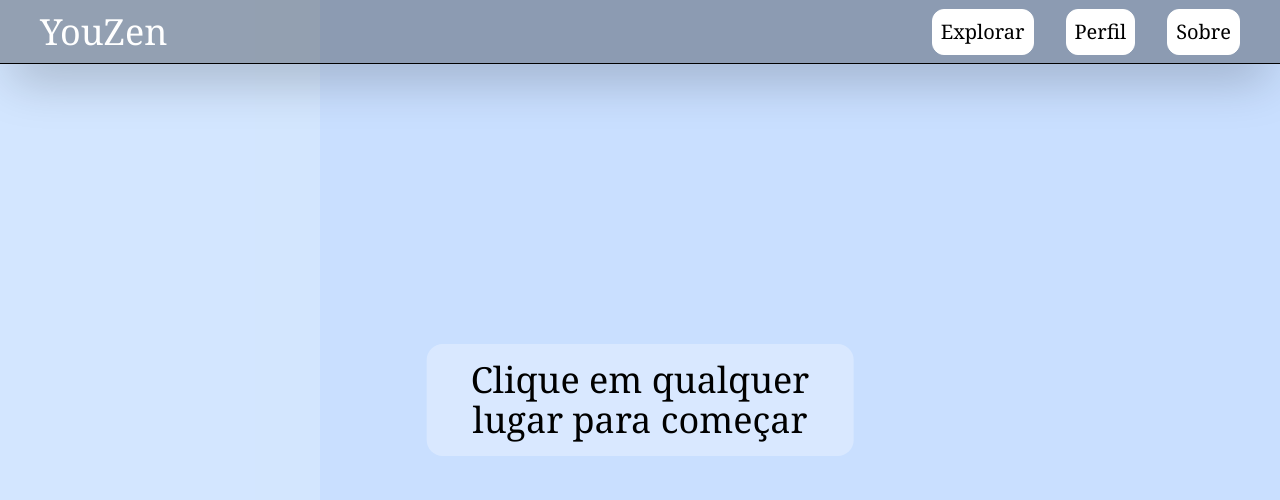
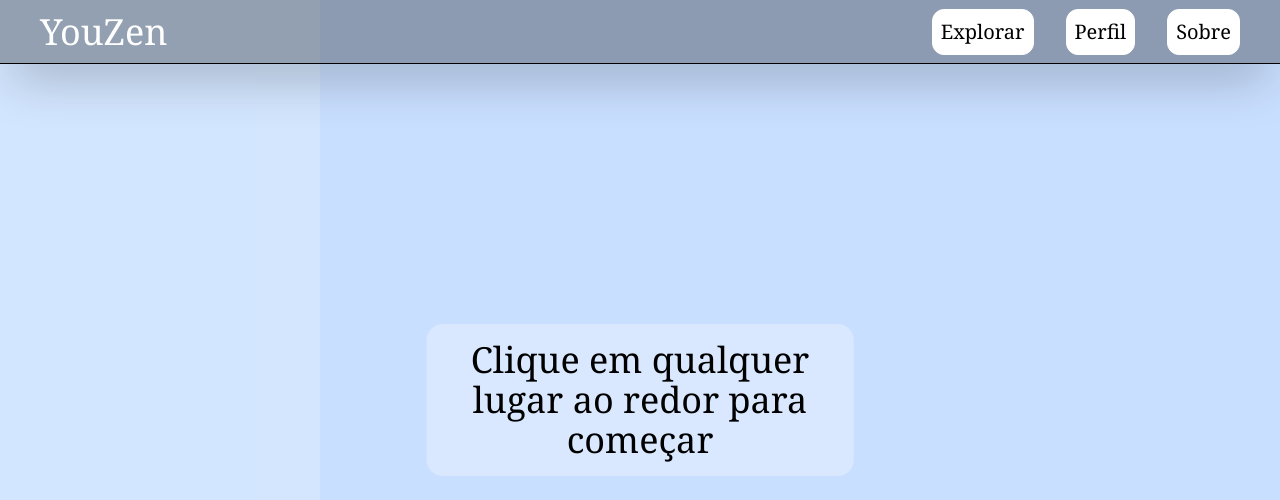
Before and after one commit to venicius8/youzen, a Next.js app: page /phrases in a window 1280 px wide. Shown: the top 500 px of the page. Built offline with nearby package versions, Linux system fonts and the light colour scheme.

Commit message:
style(Phrases): add smooth transition when changing

```diff
--- a/app/phrases/page.tsx
+++ b/app/phrases/page.tsx
@@ -9,6 +9,7 @@ export default function Phrase() {
   const [allPhrases, setAllPhrases] = useState<string[]>([]);
   const intervalRef = useRef<NodeJS.Timeout | null>(null);
   const secondsRef = useRef(0);
+  const [isAnimating, setIsAnimating] = useState(false);
 
   useEffect(() => {
     setAllPhrases(Phrases);
@@ -38,7 +39,11 @@ export default function Phrase() {
   };
 
   const handleLocalClick = () => {
-    nextPhrase();
+    setIsAnimating(true);
+    setTimeout(() => {
+      setIsAnimating(false);
+      nextPhrase();
+    }, 1000);
   };
 
   return (
@@ -49,10 +54,12 @@ export default function Phrase() {
       ></div>
       <div className="bg-blue-500/10 w-3/4" onClick={handleLocalClick}></div>
       <span
-        className="fixed left-1/2 top-1/2 -translate-1/2 text-4xl text-center w-4/5 rounded-2xl bg-white/30 p-4 md:w-1/3"
+        className={`fixed left-1/2 top-1/2 -translate-1/2 text-4xl
+          text-center w-4/5 rounded-2xl bg-white/30 p-4 md:w-1/3
+          duration-700 ${isAnimating ? "opacity-0" : "opacity-100"}`}
         onClick={(e) => e.stopPropagation()}
       >
-        {currentPhrase || `Clique em qualquer lugar para começar`}
+        {currentPhrase || `Clique em qualquer lugar ao redor para começar`}
       </span>
     </section>
   );
```
